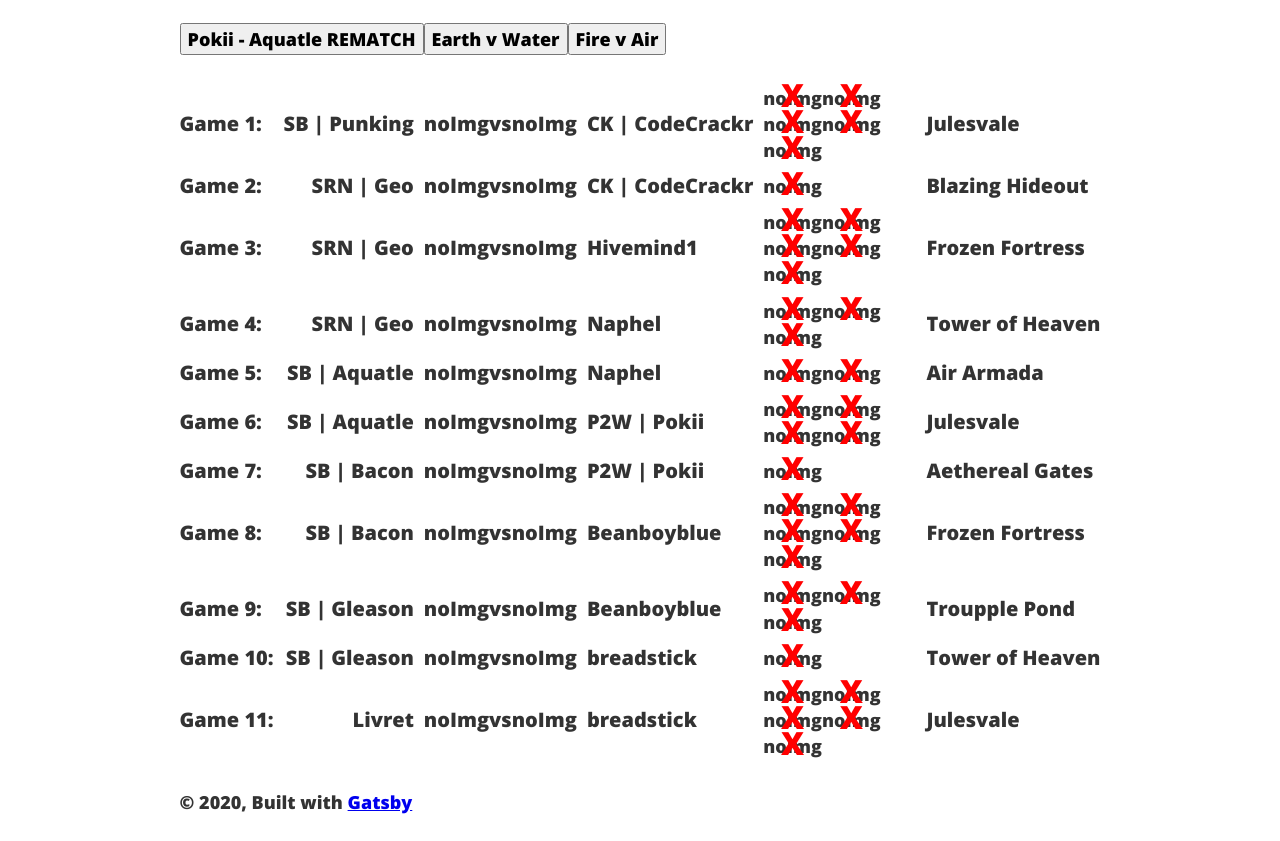
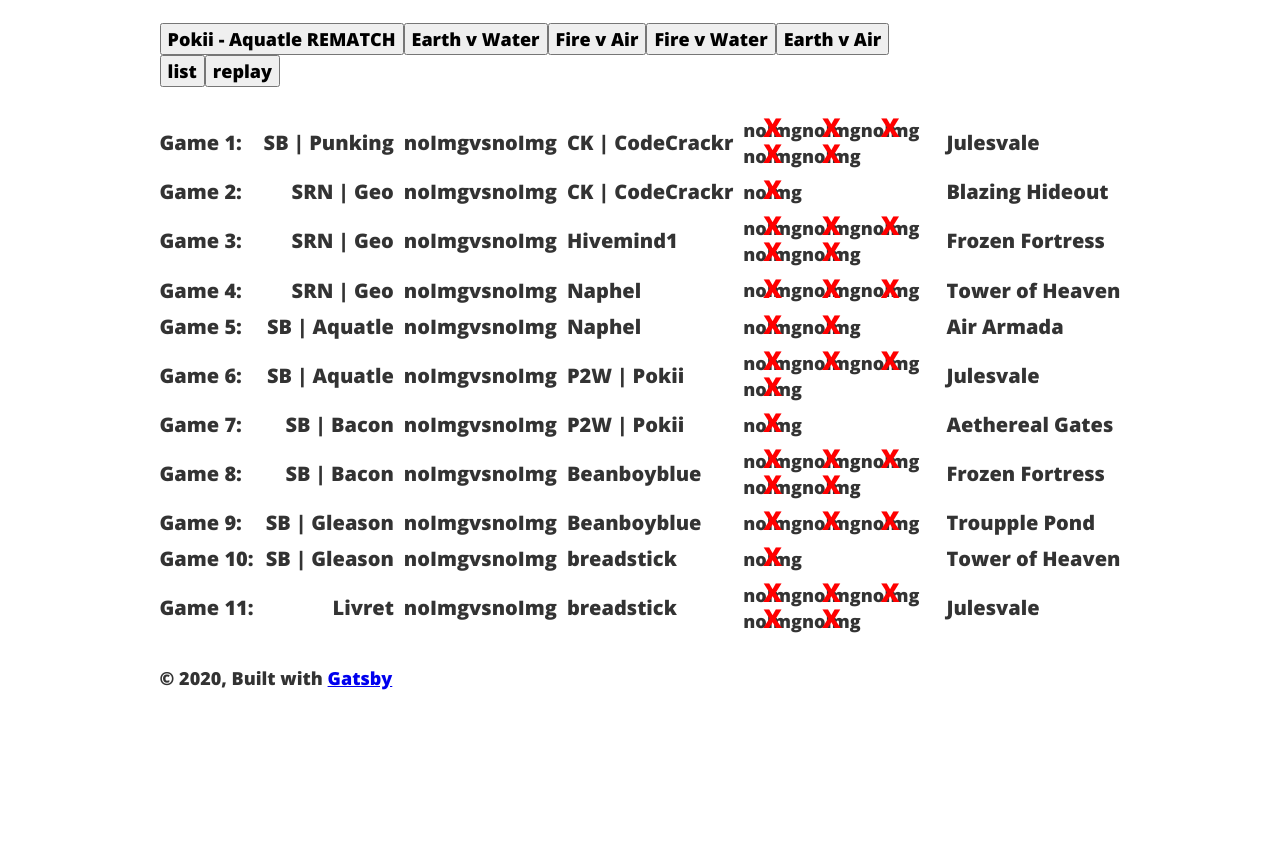
Before and after one commit to cmavelis/rivals-crew-battles, a Gatsby site: page / in a window 1280 px wide. Shown: the part 100-941 px from the top of the page. After the commit the page ends 817 px from the top, so only its background shows below. Built offline with nearby package versions, Linux system fonts and the light colour scheme; Gatsby itself is replaced by a stand-in of ours.

Commit message:
2 new battles added, sizing modified, new view started

```diff
--- /dev/null
+++ b/src/components/battleListView.js
@@ -0,0 +1,52 @@
+import React from "react"
+import RivalIcon from "./rivalIcon"
+
+import "./gameView.css"
+
+const GameListView = ({gameData}) => {
+  const { game, p1, p2, rival1, rival2, stage, stockLosses } = gameData;
+  const stockLossArray = stockLosses.toString().split('');
+  return (
+    <>
+      <h4>Game {game}: </h4>
+      <h4 className="game-view__left-column">{p1} </h4>
+      <h4 className="game-view__versus-icons">
+        <RivalIcon rival={rival1} />
+        <span>vs</span>
+        <RivalIcon rival={rival2} />
+      </h4>
+      <h4>{p2}</h4>
+      <div>
+        {
+          stockLossArray.map(loss => {
+            switch(loss) {
+              case "1":
+                return <RivalIcon rival={rival1} death />
+              default:
+                return <RivalIcon rival={rival2} death />
+            }
+
+          })
+        }
+      </div>
+      <h4>{stage}</h4>
+    </>
+  )
+}
+
+const BattleListView = ({battleData}) => (
+  <div className="game-view-container">
+    {/*{imagesState.length > 0 && <React.Fragment className="game-view__header-row">*/}
+    {/*  <span></span>*/}
+    {/*  <img src={imagesState[1]} alt="team1" className="game-view__left-column"/>*/}
+    {/*  <span>VS</span>*/}
+    {/*  <img src={imagesState[2]} alt="team2"/>*/}
+    {/*  <span>Stocks</span>*/}
+    {/*  <span>Stage</span>*/}
+    {/*  </React.Fragment>*/}
+    {/*}*/}
+    {battleData.map(game => <GameListView gameData={game}/>)}
+  </div>
+)
+
+export default BattleListView
--- /dev/null
+++ b/src/components/battleReplayView.js
@@ -0,0 +1,20 @@
+import React from "react"
+import RivalIcon from "./rivalIcon"
+
+import "./gameView.css"
+
+
+
+const BattleReplayView = ({battleData, rosterData}) => {
+  return(
+    <div className="battle-replay-layout">
+      <div className="battle-replay-roster">
+        {Object.keys(rosterData.team1).map(player => <div>{player}</div>)}
+      </div>
+      <div className="battle-replay-roster">
+        {Object.keys(rosterData.team2).map(player => <div>{player}</div>)}
+      </div>
+    </div>)
+}
+
+export default BattleReplayView
--- a/src/components/gameView.css
+++ b/src/components/gameView.css
@@ -33,3 +33,13 @@
     display: flex;
     justify-content: space-evenly;
 }
+
+.battle-replay-roster {
+    display: grid;
+    grid-template: auto auto auto / auto auto;
+}
+
+.battle-replay-layout {
+    display: grid;
+    grid-template-columns: auto auto;
+}
--- a/src/components/layout.js
+++ b/src/components/layout.js
@@ -29,7 +29,7 @@ const Layout = ({ children }) => {
       <div
         style={{
           margin: `0 auto`,
-          maxWidth: 960,
+          maxWidth: 1000,
           padding: `0 1.0875rem 1.45rem`,
         }}
       >
--- a/src/components/rivalIcon.css
+++ b/src/components/rivalIcon.css
@@ -13,7 +13,7 @@
     margin-left: -16px;
     height: 32px;
     width: 32px;
-    font-size: 32px;
+    font-size: 26px;
     color: red;
     z-index: 2;
 }
--- /dev/null
+++ b/src/data/earth-air.json
@@ -0,0 +1,101 @@
+[
+  {
+    "game": 1,
+    "stage": "Merchant Port",
+    "p1": "Yoyodespin",
+    "p2": "P2W | Pokii",
+    "rival1": "sylvanos",
+    "rival2": "ori",
+    "stockLosses": 111
+  },
+  {
+    "game": 2,
+    "stage": "The Forest Floor",
+    "p1": "Hivemind1",
+    "p2": "P2W | Pokii",
+    "rival1": "sylvanos",
+    "rival2": "ori",
+    "stockLosses": 222
+  },
+  {
+    "game": 3,
+    "stage": "Tower of Heaven",
+    "p1": "Hivemind1",
+    "p2": "Ohm",
+    "rival1": "sylvanos",
+    "rival2": "absa",
+    "stockLosses": 21122
+  },
+  {
+    "game": 4,
+    "stage": "Merchant Port",
+    "p1": "Hivemind1",
+    "p2": "Akashi",
+    "rival1": "sylvanos",
+    "rival2": "absa",
+    "stockLosses": 1
+  },
+  {
+    "game": 5,
+    "stage": "Troupple Pond",
+    "p1": "SET | FullMetal",
+    "p2": "Akashi",
+    "rival1": "kragg",
+    "rival2": "absa",
+    "stockLosses": 12121
+  },
+  {
+    "game": 6,
+    "stage": "Endless Abyss",
+    "p1": "Aether Knight",
+    "p2": "Akashi",
+    "rival1": "sylvanos",
+    "rival2": "absa",
+    "stockLosses": 2
+  },
+  {
+    "game": 7,
+    "stage": "Julesvale",
+    "p1": "Aether Knight",
+    "p2": "VIBE | Amiki",
+    "rival1": "sylvanos",
+    "rival2": "wrastor",
+    "stockLosses": 21211
+  },
+  {
+    "game": 8,
+    "stage": "Tower of Heaven",
+    "p1": "Vindicator",
+    "p2": "VIBE | Amiki",
+    "rival1": "kragg",
+    "rival2": "wrastor",
+    "stockLosses": 2
+  },
+  {
+    "game": 9,
+    "stage": "Troupple Pond",
+    "p1": "Vindicator",
+    "p2": "Trofest",
+    "rival1": "kragg",
+    "rival2": "wrastor",
+    "stockLosses": 21121
+  },
+  {
+    "game": 10,
+    "stage": "Julesvale",
+    "p1": "P2W | Pbj702",
+    "p2": "Trofest",
+    "rival1": "kragg",
+    "rival2": "wrastor",
+    "stockLosses": 12
+  },
+  {
+    "game": 11,
+    "stage": "Frozen Fortress",
+    "p1": "P2W | Pbj702",
+    "p2": "Breadstick24",
+    "rival1": "kragg",
+    "rival2": "absa",
+    "stockLosses": 2121
+  }
+]
--- /dev/null
+++ b/src/data/fire-water.json
@@ -0,0 +1,92 @@
+[
+  {
+    "game": 1,
+    "stage": "Aethereal Gates",
+    "p1": "ProuxEXE",
+    "p2": "P2W | Bacon512",
+    "rival1": "zetterburn",
+    "rival2": "orcane",
+    "stockLosses": 2212
+  },
+  {
+    "game": 2,
+    "stage": "Tower of Heaven",
+    "p1": "ProuxEXE",
+    "p2": "Starbos",
+    "rival1": "zetterburn",
+    "rival2": "orcane",
+    "stockLosses": 121
+  },
+  {
+    "game": 3,
+    "stage": "Spirit Tree",
+    "p1": "NB | Livret",
+    "p2": "Starbos",
+    "rival1": "forsburn",
+    "rival2": "orcane",
+    "stockLosses": 1211
+  },
+  {
+    "game": 4,
+    "stage": "Rock Wall",
+    "p1": "SB | Aquatle",
+    "p2": "Starbos",
+    "rival1": "forsburn",
+    "rival2": "orcane",
+    "stockLosses": 111
+  },
+  {
+    "game": 5,
+    "stage": "Frozen Fortress",
+    "p1": "SRN | Kanda",
+    "p2": "Starbos",
+    "rival1": "zetterburn",
+    "rival2": "orcane",
+    "stockLosses": 2
+  },
+  {
+    "game": 6,
+    "stage": "Aethereal Gates",
+    "p1": "SRN | Kanda",
+    "p2": "P2W | Sigmin",
+    "rival1": "zetterburn",
+    "rival2": "shovelknight",
+    "stockLosses": 21212
+  },
+  {
+    "game": 7,
+    "stage": "Merchant Port",
+    "p1": "SRN | Kanda",
+    "p2": "CK | CodeCrackr",
+    "rival1": "zetterburn",
+    "rival2": "ranno",
+    "stockLosses": 1
+  },
+  {
+    "game": 8,
+    "stage": "The Forest Floor",
+    "p1": "MOTI | Naphel",
+    "p2": "CK | CodeCrackr",
+    "rival1": "clairen",
+    "rival2": "ranno",
+    "stockLosses": 12121
+  },
+  {
+    "game": 9,
+    "stage": "Spirit Tree",
+    "p1": "P2W | Punking",
+    "p2": "CK | CodeCrackr",
+    "rival1": "shovelknight",
+    "rival2": "ranno",
+    "stockLosses": 112
+  },
+  {
+    "game": 10,
+    "stage": "Blazing Hideout",
+    "p1": "P2W | Punking",
+    "p2": "CMAvelis",
+    "rival1": "shovelknight",
+    "rival2": "etalus",
+    "stockLosses": 1
+  }
+]
--- a/src/pages/index.js
+++ b/src/pages/index.js
@@ -2,12 +2,14 @@ import React, { useState } from "react"
 import { Link } from "gatsby"
 
 import Layout from "../components/layout"
-import RivalIcon from "../components/rivalIcon"
-import Image from "../components/image"
+import BattleListView from "../components/battleListView"
+import BattleReplayView from "../components/battleReplayView"
 
 import sampleBattle from "../data/sampleBattle"
 import earthWater from "../data/earth-water"
 import fireAir from "../data/fire-air"
+import earthAir from "../data/earth-air"
+import fireWater from "../data/fire-water"
 
 import earthHeader from "../images/earth-water/earth-header.png"
 import earthWaterBg from "../images/earth-water/earth-water-bg.jpg"
@@ -15,59 +17,68 @@ import waterHeader from "../images/earth-water/water-header.png"
 
 import "../components/gameView.css"
 
-const GameView = ({gameData}) => {
-  const { game, p1, p2, rival1, rival2, stage, stockLosses } = gameData;
-  const stockLossArray = stockLosses.toString().split('');
-  return (
-    <>
-      <h4>Game {game}: </h4>
-      <h4 className="game-view__left-column">{p1} </h4>
-      <h4 className="game-view__versus-icons">
-        <RivalIcon rival={rival1} />
-        <span>vs</span>
-        <RivalIcon rival={rival2} />
-      </h4>
-      <h4>{p2}</h4>
-      <div>
-        {
-          stockLossArray.map(loss => {
-            switch(loss) {
-              case "1":
-                return <RivalIcon rival={rival1} death />
-              default:
-                return <RivalIcon rival={rival2} death />
-            }
+const VIEWS_ENUM = {
+  LIST: 'list',
+  REPLAY: 'replay',
+}
 
-          })
-        }
-      </div>
-      <h4>{stage}</h4>
-    </>
-  )
+const getBattleRoster = (battleData) => {
+  const team1Players = [];
+  const team2Players = [];
+  const dataFieldsObject = {
+      p1: [],
+      p2: [],
+      rival1: [],
+      rival2: [],
+  }
+  const playerDirectory = {
+    team1: {},
+    team2: {}
+  };
+  battleData.forEach(game => {
+    dataFieldsObject.p1.push(game.p1)
+    dataFieldsObject.p2.push(game.p2)
+    dataFieldsObject.rival1.push(game.rival1)
+    dataFieldsObject.rival2.push(game.rival2)
+    playerDirectory.team1[game.p1] = game.rival1
+    playerDirectory.team2[game.p2] = game.rival2
+  })
+
+  return playerDirectory
 }
 
 const IndexPage = () => {
   console.log(sampleBattle)
-  const [state, setState] = useState(sampleBattle);
+  console.log(getBattleRoster(sampleBattle))
+  const [battle, setBattle] = useState(sampleBattle);
   const [imagesState, setImages] = useState([]);
+  const [viewState, setView] = useState(VIEWS_ENUM.LIST);
   return (
     <Layout>
-      <button onClick={() => {setState(sampleBattle); setImages([])}}>Pokii - Aquatle REMATCH</button>
-      {/*<button onClick={() => {setState(earthWater); setImages([earthWaterBg, earthHeader, waterHeader])}}>Earth v Water</button>*/}
-      <button onClick={() => {setState(earthWater); setImages([earthWaterBg, earthHeader, waterHeader])}}>Earth v Water</button>
-      <button onClick={() => {setState(fireAir); setImages([])}}>Fire v Air</button>
-      <div className="game-view-container">
-        {/*{imagesState.length > 0 && <React.Fragment className="game-view__header-row">*/}
-        {/*  <span></span>*/}
-        {/*  <img src={imagesState[1]} alt="team1" className="game-view__left-column"/>*/}
-        {/*  <span>VS</span>*/}
-        {/*  <img src={imagesState[2]} alt="team2"/>*/}
-        {/*  <span>Stocks</span>*/}
-        {/*  <span>Stage</span>*/}
-        {/*  </React.Fragment>*/}
-        {/*}*/}
-        {state.map(game => <GameView gameData={game}/>)}
+      <div>
+        <button onClick={() => {setBattle(sampleBattle); setImages([])}}>Pokii - Aquatle REMATCH</button>
+        {/*<button onClick={() => {setBattle(earthWater); setImages([earthWaterBg, earthHeader, waterHeader])}}>Earth v Water</button>*/}
+        <button onClick={() => {setBattle(earthWater); setImages([earthWaterBg, earthHeader, waterHeader])}}>Earth v Water</button>
+        <button onClick={() => {setBattle(fireAir); setImages([])}}>Fire v Air</button>
+        <button onClick={() => {setBattle(fireWater); setImages([])}}>Fire v Water</button>
+        <button onClick={() => {setBattle(earthAir); setImages([])}}>Earth v Air</button>
+
       </div>
+      <div>
+        {Object.values(VIEWS_ENUM).map(value =>
+        <button onClick={() => setView(value)}>{value}</button>
+          )}
+      </div>
+
+      {viewState === VIEWS_ENUM.LIST &&
+        <BattleListView battleData={battle}/>
+      }
+      {viewState === VIEWS_ENUM.REPLAY &&
+        <BattleReplayView
+          battleData={battle}
+          rosterData={getBattleRoster(battle)}
+        />
+      }
 
       {/*<Link to="/page-2/">Go to page 2</Link> <br />*/}
       {/*<Link to="/using-typescript/">Go to "Using TypeScript"</Link>*/}
```
Also changed, not shown: 1 other file.
